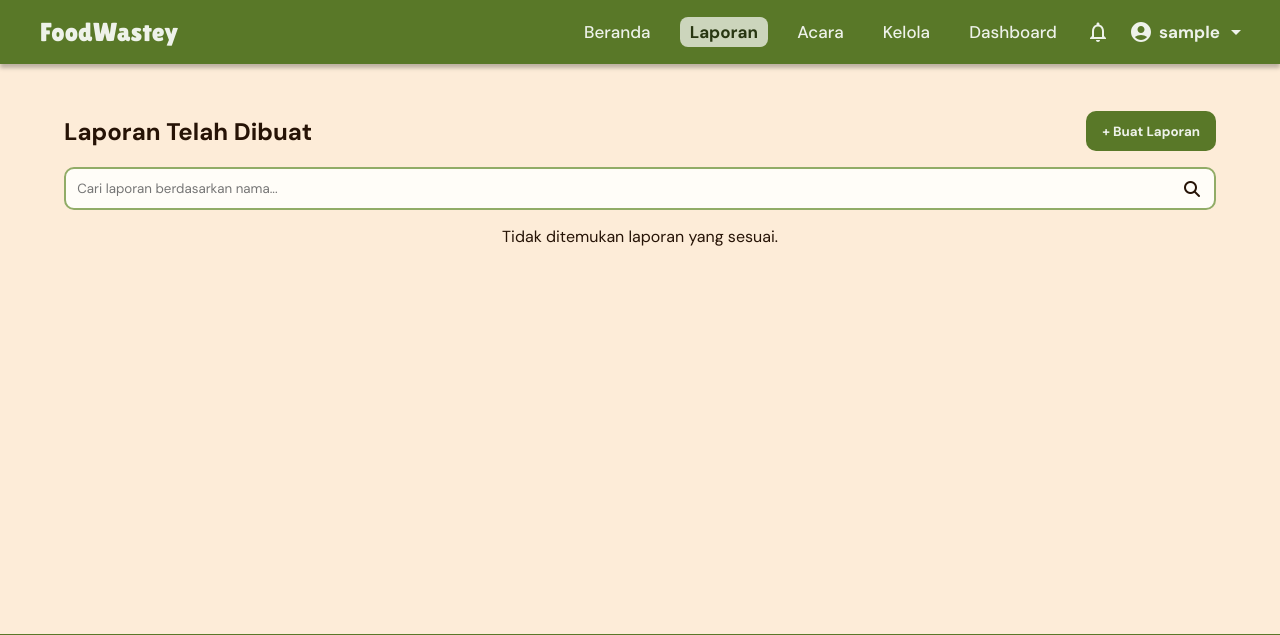
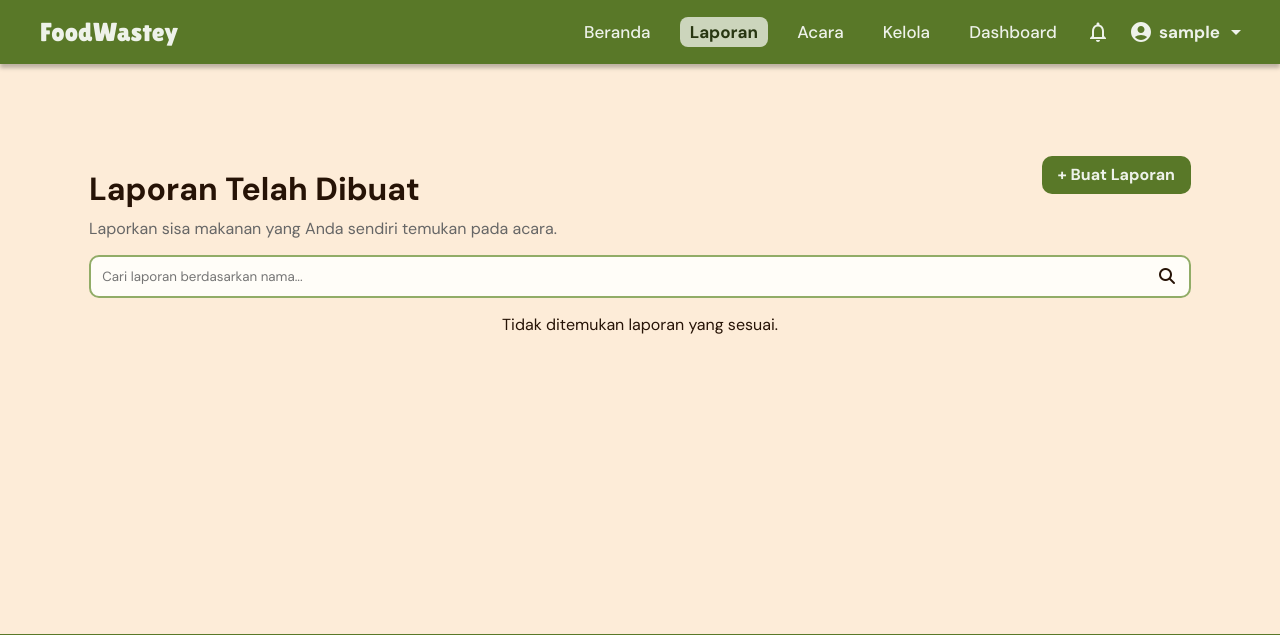
Before and after one commit to pbp-kelompok-c9/foodwaste, a Django app: page /reporting/ in a window 1280 px wide. Shown: the top 635 px of the page. Run offline with Django 5.2, Linux system fonts and the light colour scheme; the visitor is signed in with stand-in values (Sample User, id 1); data that the repository does not hold is empty; some libraries are stand-ins or nearby versions.

Commit message:
style: style adjustments for reporting app

```diff
--- a/food_waste_reporting/forms.py
+++ b/food_waste_reporting/forms.py
@@ -20,6 +20,7 @@ class ReportForm(ModelForm):
     food_portion = IntegerField(
         label="Porsi",
         min_value=0,
+        max_value=1000,
         widget=NumberInput(
             attrs={
                 "placeholder": "5"
@@ -54,7 +55,7 @@ class ReportForm(ModelForm):
         queryset=Event.objects.order_by("event_date", "name", "pk"),
         empty_label="Pilih event yang sesuai...",
         widget=Select(attrs={"class": "input"}),
-        help_text="Pilih acara yang sudah dibuat EO. Jika belum ada, minta EO membuat acara dahulu.",
+        help_text="Pilih acara yang sudah dibuat EO",
     )
 
     pickup_option = ChoiceField(
--- a/food_waste_reporting/templates/components/report_form_modal.html
+++ b/food_waste_reporting/templates/components/report_form_modal.html
@@ -26,6 +26,7 @@
                     Klik untuk unggah foto
                 </span>
                     {{ form.picture }}
+                    {{ form.picture.}}
             </label>
             {{ form.picture.errors }}
             <p id="report-form-errors" role="alert" hidden></p>
--- a/food_waste_reporting/templates/reports.html
+++ b/food_waste_reporting/templates/reports.html
@@ -11,13 +11,15 @@
     <section>
         <div class="container">
             <div class="header">
-                <h2>Laporan Telah Dibuat</h1>
+                <h1 style="margin-bottom: 8px;">Laporan Telah Dibuat</h1>
                 <button type="button"
                         class="button"
-                        popovertarget="add-report-modal">
+                        popovertarget="add-report-modal"
+                        style="margin-bottom: 8px;">
                     + Buat Laporan
                 </button>
             </div>
+            <p style="margin-top: 0px; color: #666;">Laporkan sisa makanan yang Anda sendiri temukan pada acara.</p>
             <div class="header">
                 <form method="get"
                     id="report-search"
@@ -98,7 +100,7 @@
             ${report.picture
                 ? `<img src="${escapeHtml(report.picture)}" alt="Gambar Laporan" class="report-img">`
                 : `<div class="temp-placeholder-img">Tidak ada foto</div>`}
-            <h3 style="margin-bottom: 8px;">${escapeHtml(report.food_name)}</h3>
+            <h3 style="margin-bottom: 8px; font-size: 24px">${escapeHtml(report.food_name)}</h3>
             <div class="modal-horizontal-layout" style="justify-content:start; gap: 20px; height: 20px; margin-bottom: 4px;">
                 <p><i class="fas fa-utensils" style="margin-right:4px;"></i>${escapeHtml(report.food_portion)} porsi</p>
                 <p><i class="fa-solid fa-circle-exclamation" style="margin-right:4px;"></i>${escapeHtml(report.best_before)}</p>
--- a/static/css/reporting.css
+++ b/static/css/reporting.css
@@ -12,10 +12,16 @@
 
 body {
     color: var(--ink-dark);
+    font-size: 16px;
 }
 
 section {
     padding: 2rem 4rem;
+}
+
+.container {
+    margin: 0 auto;
+    padding: 45px 25px 70px;
 }
 
 .report-form-modal {
@@ -73,6 +79,10 @@ section {
     color: var(--ink-dark);
 }
 
+.header h1 {
+    font-size: 32px;
+}
+
 .report-img,
 .temp-placeholder-img {
     display: flex;
@@ -150,9 +187,11 @@ section {
     border: 0px;
     border-radius: 10px;
     padding: 8px 16px;
-    height: 40px;
+    line-height: 1.35;
+    font-size: 16px;
     font-family: 'DM Sans', system-ui, sans-serif;
     font-weight: bold;
+    cursor: pointer;
 }
 
 .button:hover {
```
Also changed, not shown: other parts of static/css/reporting.css (+29 -2 lines).
